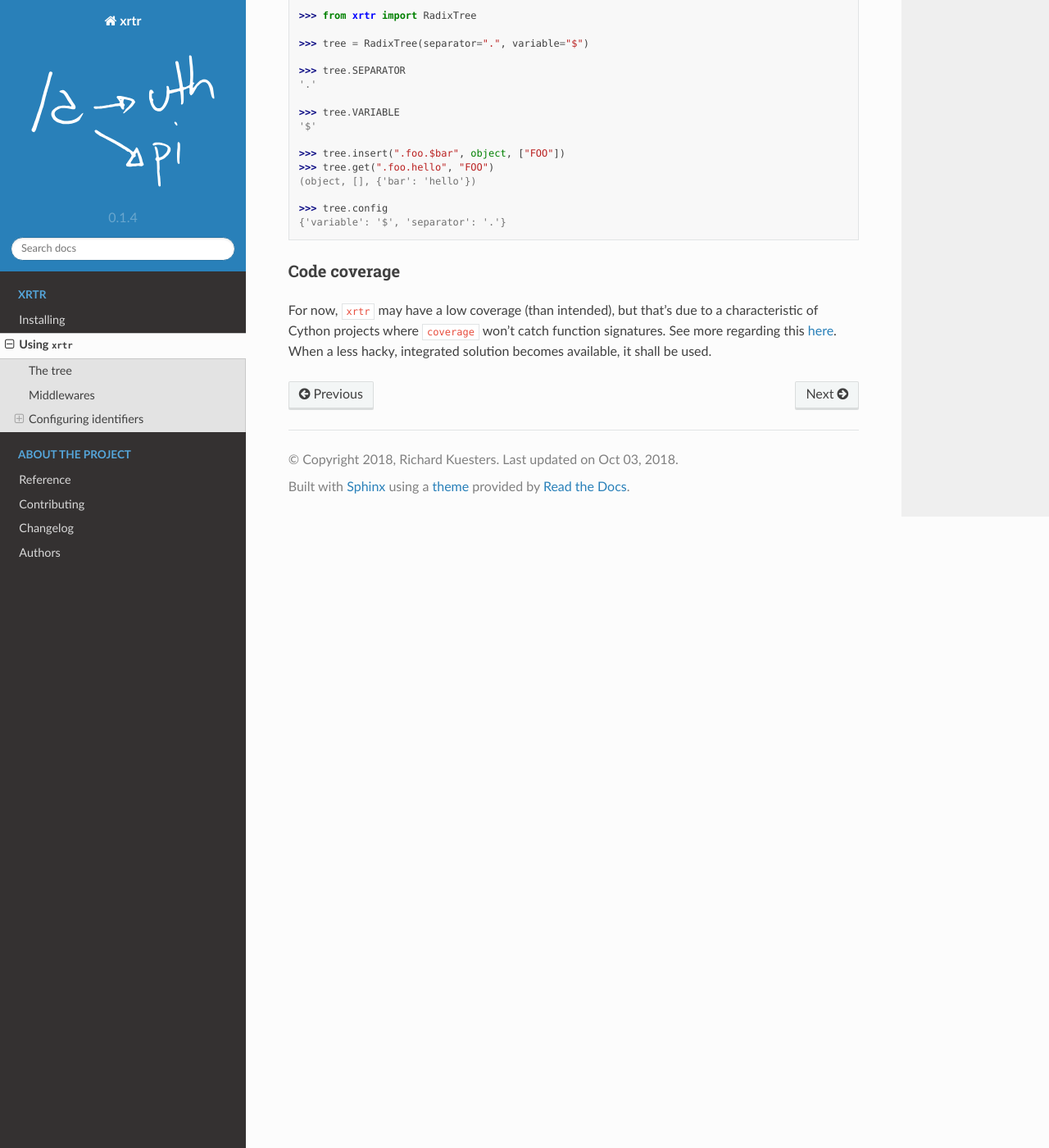
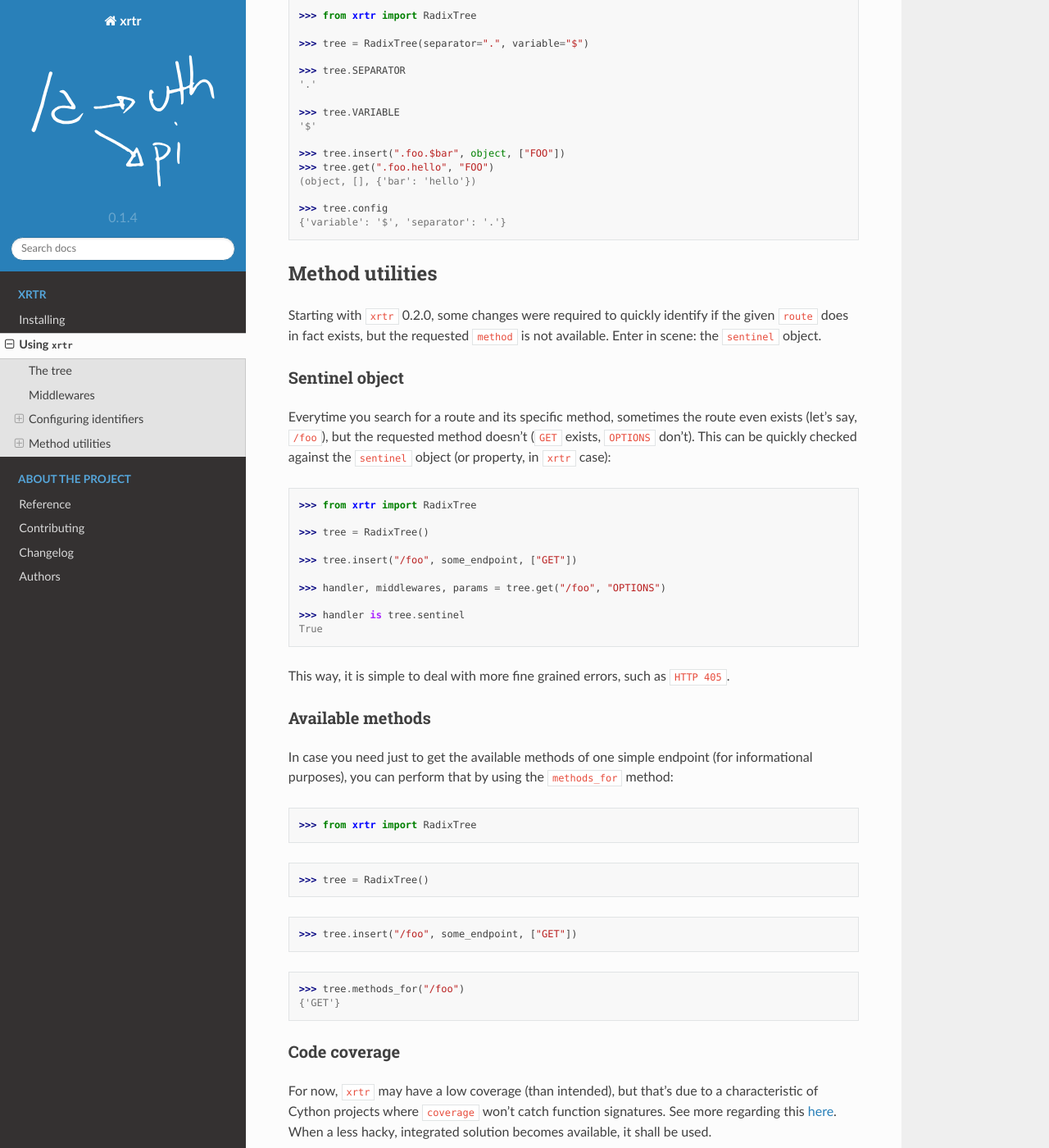
Before and after one commit to vltr/xrtr, a Sphinx documentation site: the page built from docs/using.rst, in a window 1280 px wide and 1400 px high, scrolled down 2586 px. Shown: the whole window at 82% size. Built offline with Sphinx 7.4.7 and the Read the Docs theme 2.0.0, drawn with Linux system fonts in a browser that asks for light colours; some of the changed text lies outside the part shown.

Commit message:
wip; added informational functionalities for specific routes

```diff
--- a/docs/using.rst
+++ b/docs/using.rst
@@ -4,7 +4,7 @@
 Using ``xrtr``
 ==============
 
-``xrtr`` is a fast (but can be faster) path router for Python written in Cython, primarily for web frameworks but it's flexible to be used with other conventions as well. It is based on a compressed dynamic trie (radix tree) structure for efficient matching, with support for variables, endpoints, layered middlewares (or any other objects) and very fast speeds provided by a Cython optimization of the tree.
+``xrtr`` is a fast (and will be faster) path router for Python written in Cython, primarily for web frameworks but it's flexible to be used with other conventions as well. It is based on a compressed dynamic trie (radix tree) structure for efficient matching, with support for variables, endpoints, layered middlewares (or any other objects) and very fast speeds provided by a Cython optimization of the tree.
 
 The tree
 --------
@@ -129,6 +129,45 @@ Using the constructor
     >>> tree.config
     {'variable': '$', 'separator': '.'}
 
+Method utilities
+----------------
+
+Starting with ``xrtr`` 0.2.0, some changes were required to quickly identify if the given ``route`` does in fact exists, but the requested ``method`` is not available. Enter in scene: the ``sentinel`` object.
+
+Sentinel object
+~~~~~~~~~~~~~~~
+
+Everytime you search for a route and its specific method, sometimes the route even exists (let's say, ``/foo``), but the requested method doesn't (``GET`` exists, ``OPTIONS`` don't). This can be quickly checked against the ``sentinel`` object (or property, in ``xrtr`` case):
+
+.. code-block:: pycon
+
+    >>> from xrtr import RadixTree
+
+    >>> tree = RadixTree()
+
+    >>> tree.insert("/foo", some_endpoint, ["GET"])
+
+    >>> handler, middlewares, params = tree.get("/foo", "OPTIONS")
+
+    >>> handler is tree.sentinel
+    True
+
+This way, it is simple to deal with more fine grained errors, such as ``HTTP 405``.
+
+Available methods
+~~~~~~~~~~~~~~~~~
+
+In case you need just to get the available methods of one simple endpoint (for informational purposes), you can perform that by using the ``methods_for`` method:
+
+    >>> from xrtr import RadixTree
+
+    >>> tree = RadixTree()
+
+    >>> tree.insert("/foo", some_endpoint, ["GET"])
+
+    >>> tree.methods_for("/foo")
+    {'GET'}
+
 Code coverage
 ~~~~~~~~~~~~~
 
```
Also changed, not shown: 2 other files.
